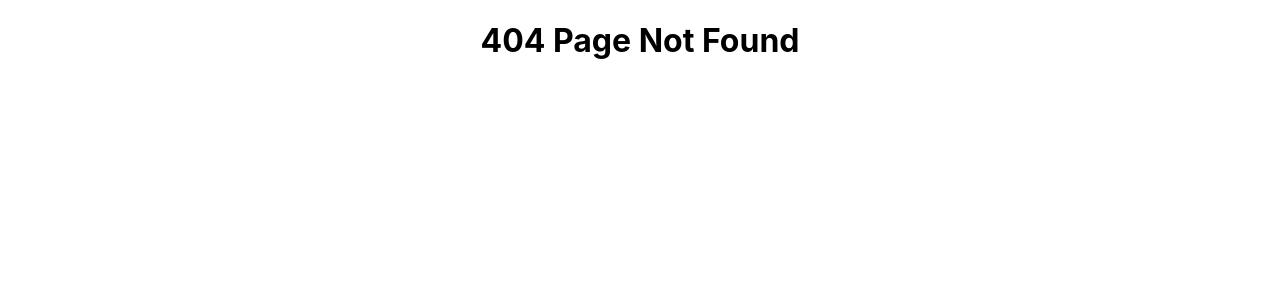
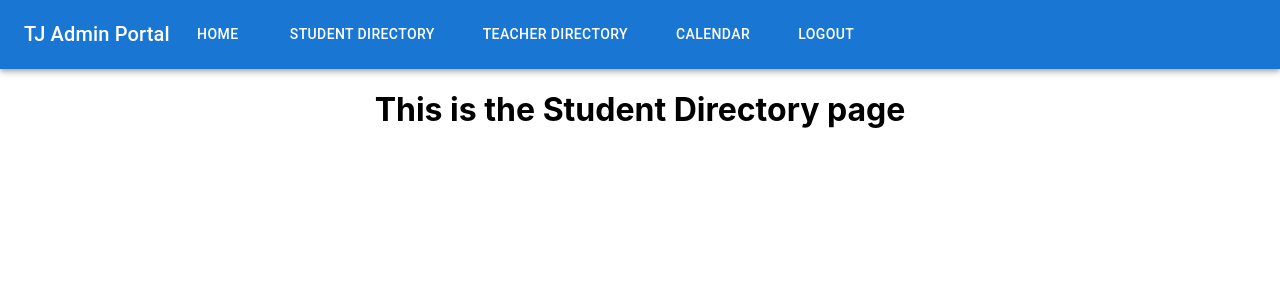
Before and after one commit to yangjus/tj_admin_proj, a React (Create React App) app: page /student-directory in a window 1280 px wide. Before the commit this address had no page. Shown: the top 300 px of the page. Built offline with nearby package versions, Linux system fonts and the light colour scheme.

Commit message:
everything

```diff
--- a/src/App.js
+++ b/src/App.js
@@ -1,10 +1,12 @@
 import './App.css';
 import Home from './home-page_components/Home.js';
 import Login from './login-page_components/Login.js';
+import StudentDirectory from './student-directory_components/StudentDirectory.js';
+import TeacherDirectory from './teacher-directory_components/TeacherDirectory.js';
+import Classes from './classes_components/Classes.js';
+import Calendar from './calendar_components/Calendar.js';
 import Error from './Error.js';
 import { Routes, Route } from 'react-router-dom';
-import { initializeApp } from "firebase/app"
-import { getFirestore } from "firebase/firestore";
 
 document.title = "TJ Elementary School Admin Portal";
 
@@ -15,6 +17,10 @@ function App() {
       <Routes>
         <Route path="/" element={<Login />}/>
         <Route path="/home" element={<Home />}/>
+        <Route path="/student-directory" element={<StudentDirectory />}/>
+        <Route path="/teacher-directory" element={<TeacherDirectory />}/>
+        <Route path="/classes" element={<Classes />}/>
+        <Route path="/calendar" element={<Calendar />}/>
         <Route path="*" element={<Error />}/>
       </Routes>
     </div>
--- a/src/Navbar.js
+++ b/src/Navbar.js
@@ -24,6 +24,15 @@ const Navbar = () => {
                     <Link to="/home" style={linkStyle}>
                         <Button color="inherit">Home</Button>
                     </Link>
+                    <Link to="/student-directory" style={linkStyle}>
+                        <Button color="inherit">Student Directory</Button>
+                    </Link>
+                    <Link to="/teacher-directory" style={linkStyle}>
+                        <Button color="inherit">Teacher Directory</Button>
+                    </Link>
+                    <Link to="/calendar" style={linkStyle}>
+                        <Button color="inherit">Calendar</Button>
+                    </Link>
                     <Link to="/" style={linkStyle}>
                         <Button color="inherit">Logout</Button>
                     </Link>
--- /dev/null
+++ b/src/calendar_components/Calendar.js
@@ -0,0 +1,14 @@
+import React from 'react';
+import Navbar from '../Navbar.js';
+
+const Calendar = () => {
+
+    return (
+        <>
+            <Navbar />
+            <h1>This is the Calendar page</h1>
+        </>
+    );
+}
+
+export default Calendar;
--- /dev/null
+++ b/src/classes_components/Classes.js
@@ -0,0 +1,14 @@
+import React from 'react';
+import Navbar from '../Navbar.js';
+
+const Classes = () => {
+
+    return (
+        <>
+            <Navbar />
+            <h1>This is the Classes page</h1>
+        </>
+    );
+}
+
+export default Classes;
--- a/src/home-page_components/Home.js
+++ b/src/home-page_components/Home.js
@@ -2,6 +2,7 @@ import React from "react";
 import Navbar from "../Navbar.js";
 import {Grid, Button} from '@mui/material';
 import TJES from './images/TJES.JPG'
+import { Link } from "react-router-dom";
 
 const Home = (props) => {
 
@@ -23,16 +24,24 @@ const Home = (props) => {
             <h1>Home Portal</h1>
             <Grid container spacing={1}>
                 <Grid item xs={3}>
-                    <Button variant='contained' fontSize="30" style={btnSize}>Student Directory</Button>
+                    <Link to="/student-directory">
+                        <Button variant='contained' fontSize="30" style={btnSize}>Student Directory</Button>
+                    </Link>
                 </Grid>
                 <Grid item xs={3}>
-                    <Button variant='contained' fontSize="30" style={btnSize}>Teacher Directory</Button>
+                    <Link to="/teacher-directory">
+                        <Button variant='contained' fontSize="30" style={btnSize}>Teacher Directory</Button>
+                    </Link>
                 </Grid>
                 <Grid item xs={3}>
-                    <Button variant='contained' fontSize="30" style={btnSize}>Classes</Button>
+                    <Link to="/classes">
+                        <Button variant='contained' fontSize="30" style={btnSize}>Classes</Button>
+                    </Link>
                 </Grid>
                 <Grid item xs={3}>
-                    <Button variant='contained' fontSize="30" style={btnSize}>Calendar</Button>
+                    <Link to="/calendar">
+                        <Button variant='contained' fontSize="30" style={btnSize}>Calendar</Button>
+                    </Link>
                 </Grid>
             </Grid>
             <br></br>
--- a/src/login-page_components/Login.js
+++ b/src/login-page_components/Login.js
@@ -1,9 +1,8 @@
 import React from "react";
 import { useState } from "react"
-import { Box, AppBar, Toolbar, Typography, Checkbox, Grid, TextField, FormControlLabel, Paper, Button } from '@mui/material';
+import { Box, AppBar, Toolbar, Typography, TextField, Button } from '@mui/material';
 import { Link } from "react-router-dom";
 import './Login.css';
-import db from '../firebase.js';
 
 const Login = (props) => {
     const [username, setUsername] = useState();
@@ -38,9 +37,11 @@ const Login = (props) => {
           <div className="Password">
             <TextField label="Password" onChange={(e) => {setPassword(e.target.value)}} type={'password'}></TextField>
           </div>
-          <div className="LoginButton">
-            <Button variant="contained" onClick={getCredentials}> Login </Button>
-          </div>
+          <Link to="/home">
+            <div className="LoginButton">
+              <Button variant="contained" onClick={getCredentials}> Login </Button>
+            </div>
+          </Link>
         </div>
     );
 };
--- /dev/null
+++ b/src/student-directory_components/StudentDirectory.js
@@ -0,0 +1,14 @@
+import React from 'react';
+import Navbar from '../Navbar.js';
+
+const StudentDirectory = () => {
+
+    return (
+        <>
+            <Navbar />
+            <h1>This is the Student Directory page</h1>
+        </>
+    );
+}
+
+export default StudentDirectory;
--- /dev/null
+++ b/src/teacher-directory_components/TeacherDirectory.js
@@ -0,0 +1,14 @@
+import React from 'react';
+import Navbar from '../Navbar.js';
+
+const TeacherDirectory = () => {
+
+    return (
+        <>
+            <Navbar />
+            <h1>This is the Teacher Directory page</h1>
+        </>
+    );
+}
+
+export default TeacherDirectory;
```
